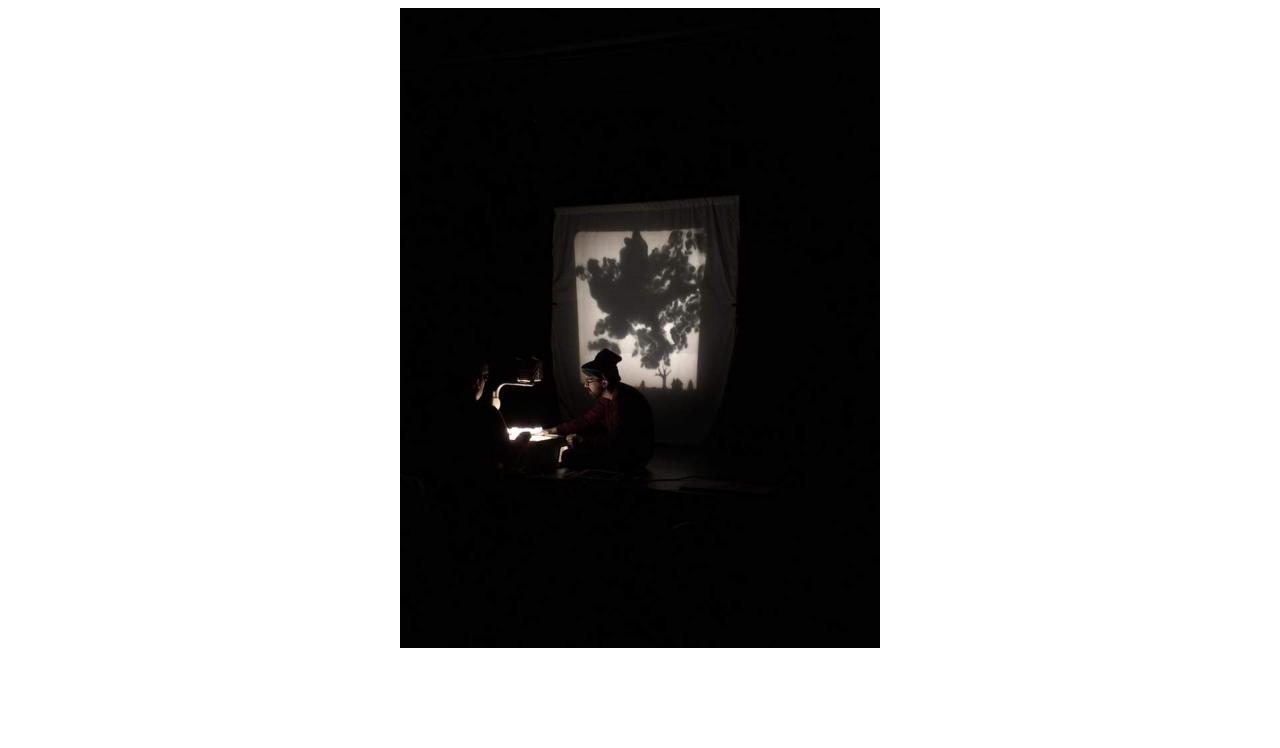
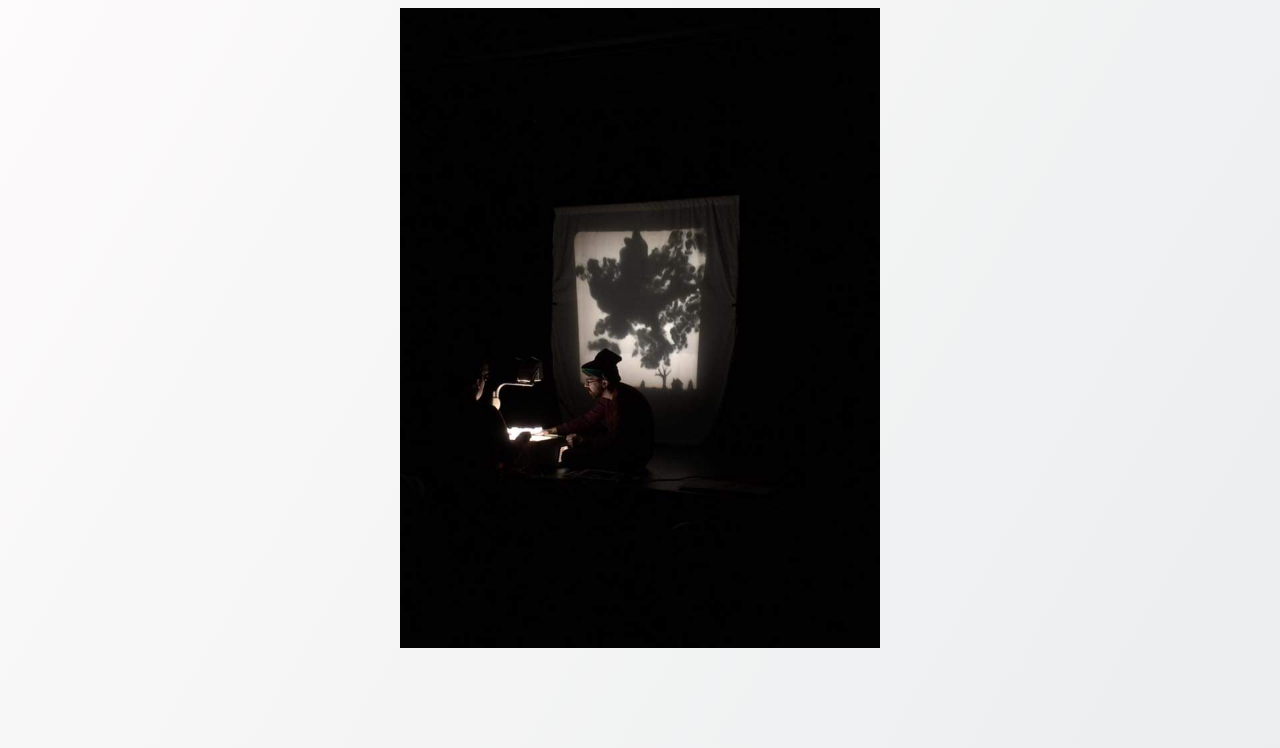
Before and after one commit to edwhelan/annika, a Gatsby site: page / in a window 1280 px wide. Shown: the part 52-800 px from the top of the page. Built offline with nearby package versions, Linux system fonts and the light colour scheme; Gatsby itself is replaced by a stand-in of ours.

Commit message:
adds background gradient to site

```diff
--- a/src/components/layout.css
+++ b/src/components/layout.css
@@ -9,6 +9,7 @@ body {
 html, body {
   width: 100%;
   height: 100%;
+  background-image: linear-gradient(120deg, #fdfbfb 0%, #ebedee 100%);
 }
 
 .nav-bar {
```
